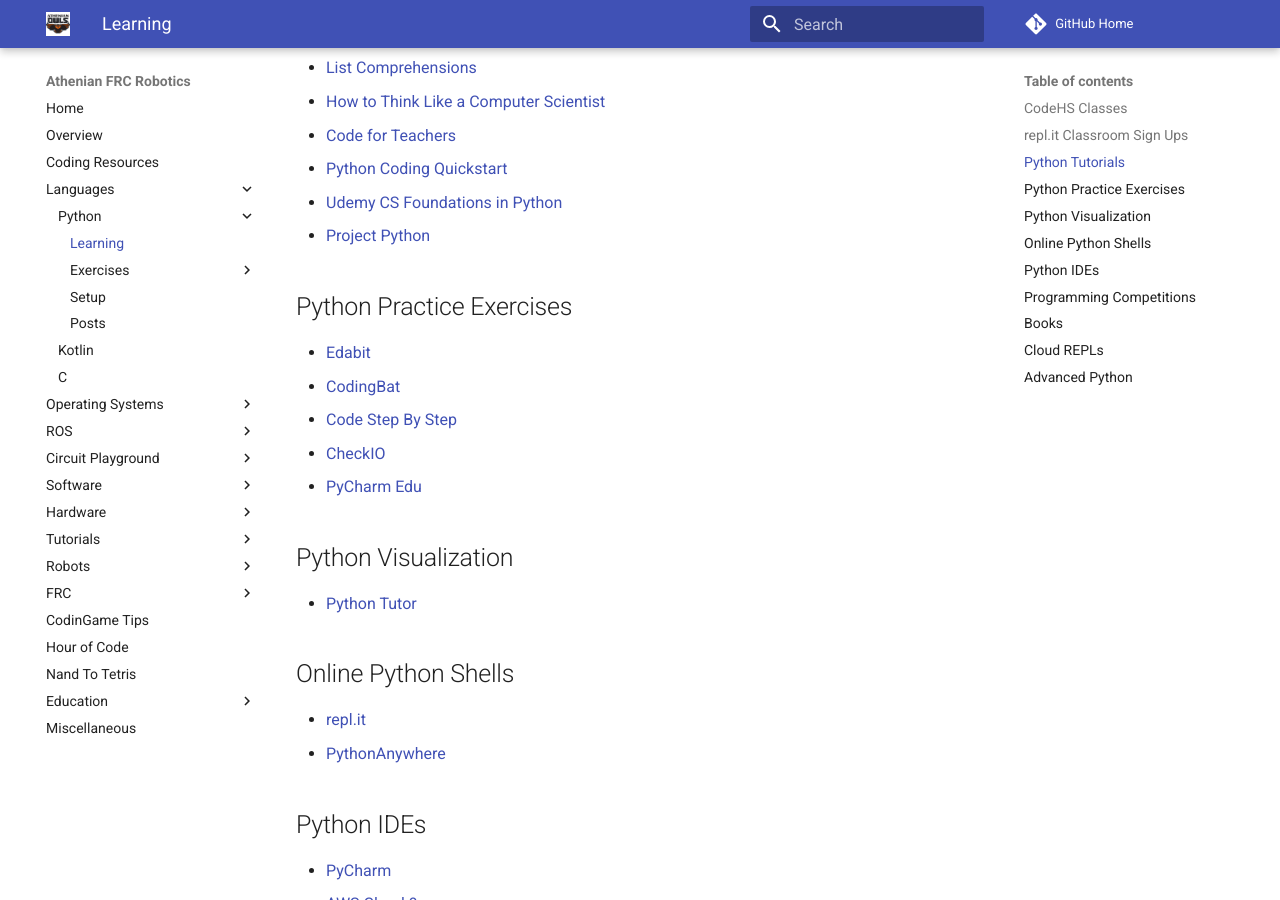
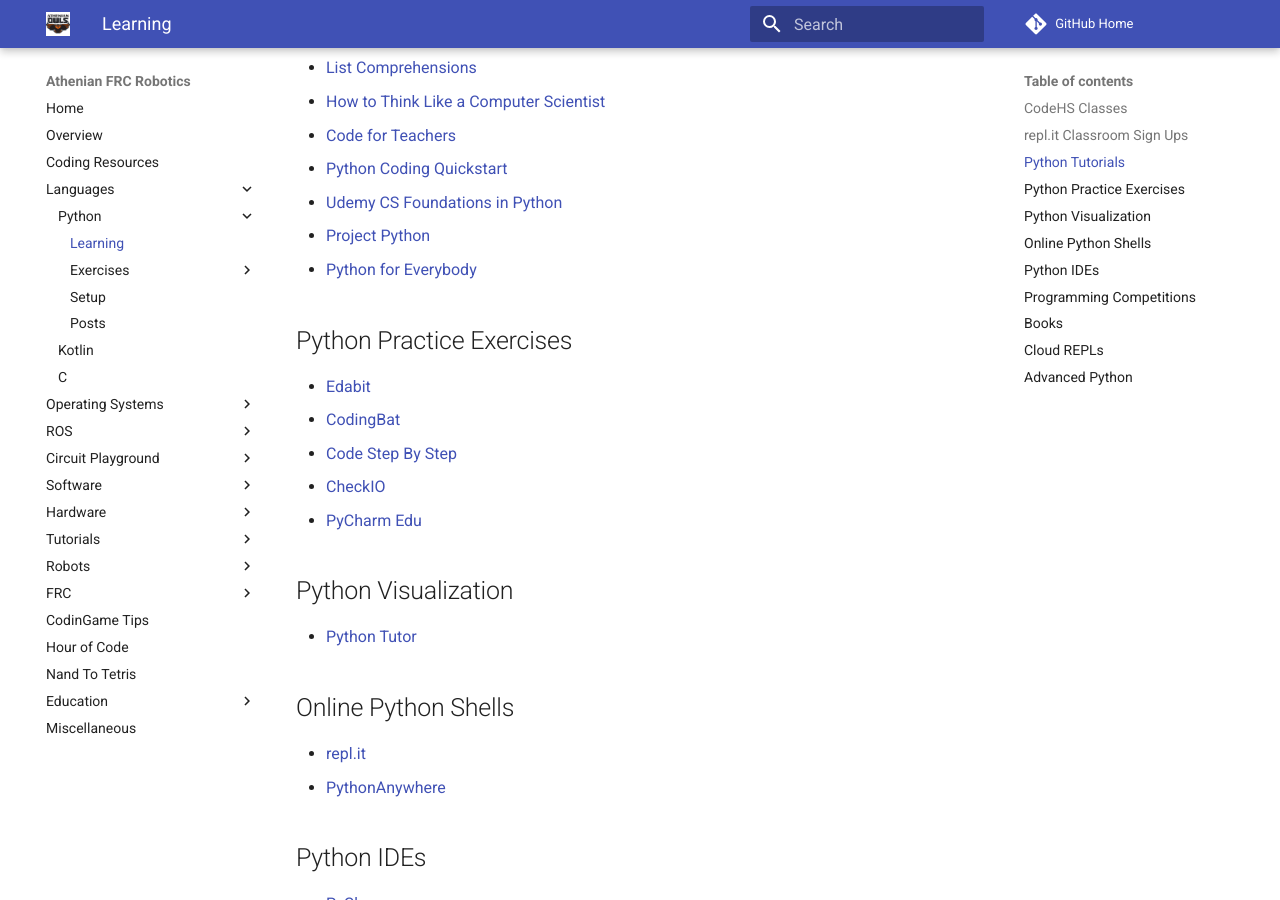
Before and after one commit to athenian-robotics/athenian-robotics-mkdocs, an MkDocs documentation site: the page built from docs/learning-python.md, in a window 1280 px wide and 900 px high, scrolled down 610 px. Built offline with MkDocs 1.6.1 and Material for MkDocs 9.7.7, drawn with Linux system fonts in a browser that asks for light colours; comment, search, counter and statistics services are not loaded.

Commit message:
Update docs

```diff
--- a/docs/learning-python.md
+++ b/docs/learning-python.md
@@ -19,6 +19,7 @@
 * [Python Coding Quickstart](https://github.com/athenian-robotics/athenian-robotics.github.io/blob/master/content/PythonCodingQuickstart.pdf)
 * [Udemy CS Foundations in Python](https://www.udemy.com/foundations-in-python/)
 * [Project Python](http://projectpython.net/chapter00/)
+* [Python for Everybody](https://www.py4e.com)
 
 ## Python Practice Exercises
 * [Edabit](https://edabit.com)
```
